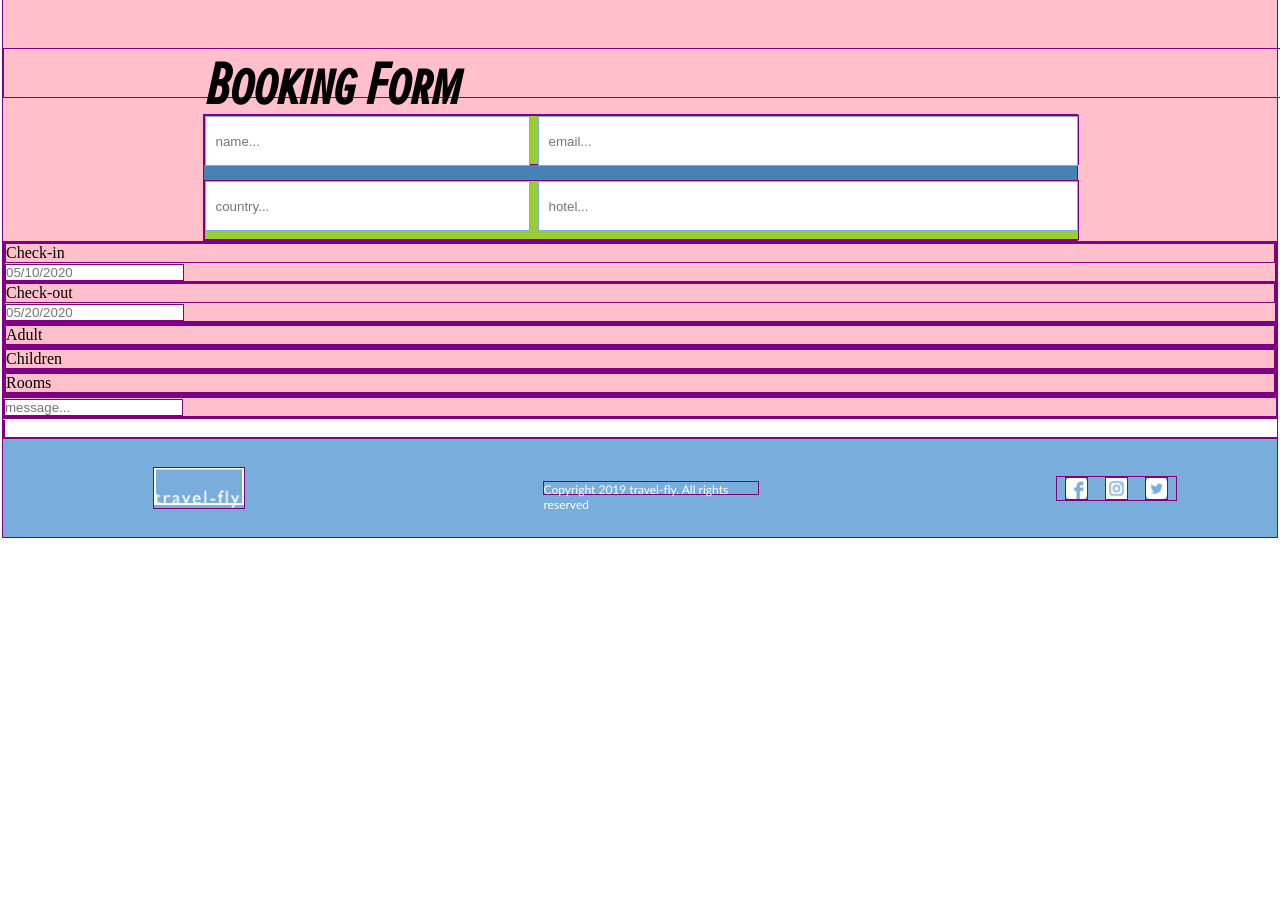
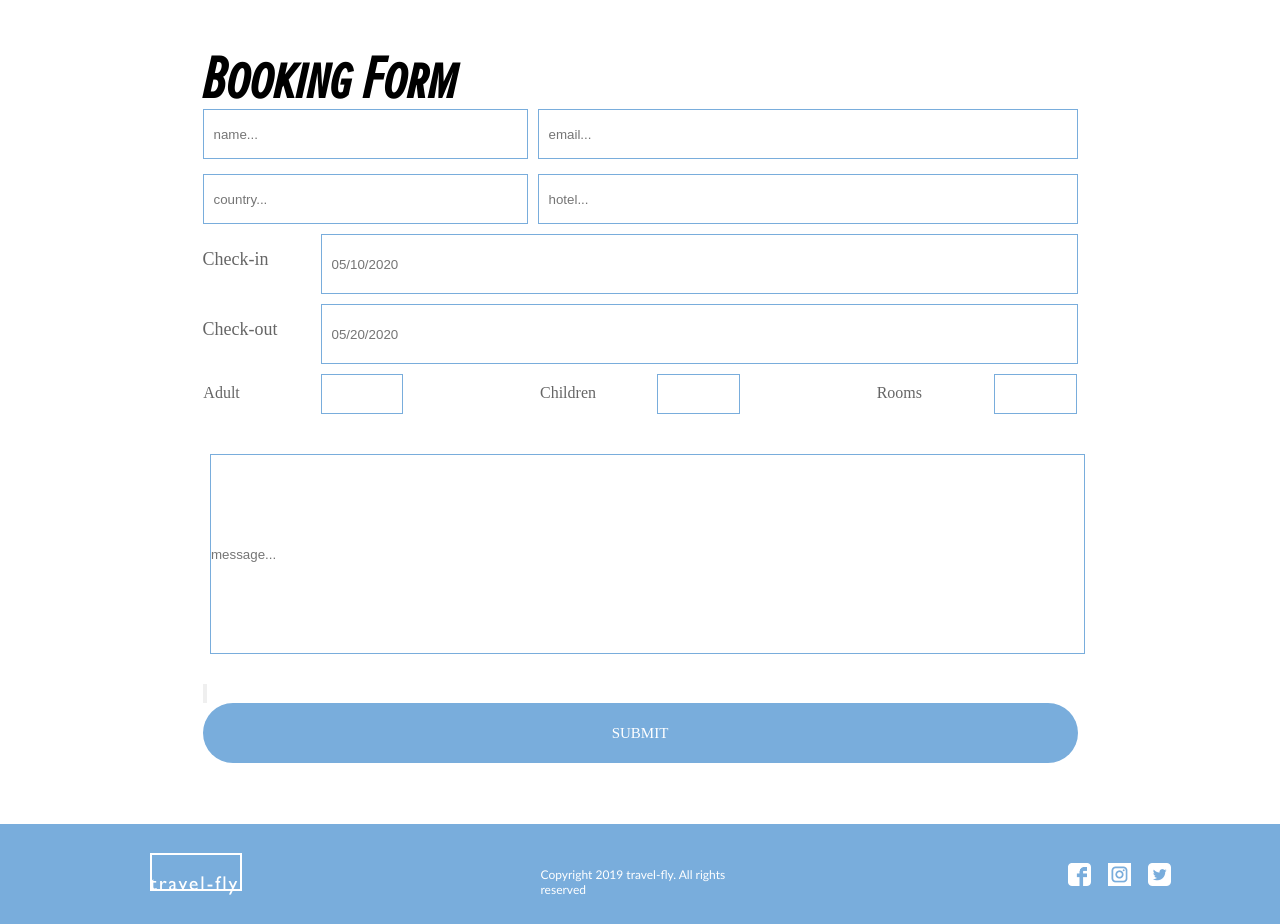
Before and after one commit to cmorgan333/homework-six, a plain HTML site: page index.html in a window 1280 px wide. Shown: the part 761-1685 px from the top of the page. Before the commit the page ends 1299 px from the top, so only its background shows below. Drawn offline with Linux system fonts and the light colour scheme; a web font is replaced by a local one.

Commit message:
home page rework
home page rework

```diff
--- a/index.html
+++ b/index.html
@@ -79,17 +79,21 @@
             placeholder="name..."
           />
 
-
-            <input
+          <input
             type="email"
             name="email"
             id="field-two"
             placeholder="email..."
-            />
-          </div>
+          />
+        </div>
 
-          <div class="field-two-container">
-          <input type="text" name="country" id="field-three" placeholder="country...">
+        <div class="field-two-container">
+          <input
+            type="text"
+            name="country"
+            id="field-three"
+            placeholder="country..."
+          />
 
           <input
             type="text"
@@ -101,24 +105,29 @@
       </div>
       <!-- ==========CHECK IN FIELDS --==========-->
 
-      <div class="checkinin-fields">
+      <div class="checkin-fields">
         <div class="check-in">
           <div class="text-one">Check-in</div>
-<!-- <div class="checkin-one"> -->
-          <input type="text" name="05/10/2020" id="field-five" placeholder="05/10/2020"
+          <!-- <div class="checkin-one"> -->
+          <input
+            type="text"
+            name="05/10/2020"
+            id="field-five"
+            placeholder="05/10/2020"
           />
         </div>
 
-          <div class="check-out">
-            <div class="text-two">
-              Check-out
-            </div>
+        <div class="check-out">
+          <div class="text-two">Check-out</div>
 
-
-          <input type="text" name="05/20/2020" id="field-six" placeholder="05/20/2020"/>
+          <input
+            type="text"
+            name="05/20/2020"
+            id="field-six"
+            placeholder="05/20/2020"
+          />
         </div>
       </div>
-
 
       <!-- ===========adult container ==========-->
 
@@ -142,24 +151,19 @@
       <!-- ========MESSAGE CONTAINER=========== -->
 
       <!-- <input type="text" name="message" id="field-seven" placeholder="message..."/>
-      <!-- </section> -->
+     </section> -->
 
+      <div class="message-container">
+        <input type="text" name="message" id="" placeholder="message..." />
+      </div>
 
-    <div class="message-container">
-      <input type="text" name="message" id="" placeholder="message...">
-    </div>
-  </section>
-<!-- ============SUBMIT BUTTON========== -->
-
+      <!-- ============SUBMIT BUTTON========== -->
 
       <div class="submit-button-container">
-        <input type="button" name="submit-button"
-        id="submit-button">
-        <!-- <div class="submit-button">SUBMIT</div> -->
+        <input type="button" name="submit-button" id="submit-button" />
+        <div class="submit-button">SUBMIT</div>
       </div>
     </section>
-
-
     <!-- ==============FOOTER CONTENT===============-->
     <footer>
       <div class="icon"></div>
--- a/scss/home/booking-form.scss
+++ b/scss/home/booking-form.scss
@@ -5,7 +5,6 @@
   display: block;
   // display: flex;
   // justify-content: space-around;
-  background-color: seagreen;
 
   h1 {
     width: 1280px;
@@ -16,7 +15,6 @@
     font-family: $font-one;
     font-size: 60px;
   }
-  background-color: pink;
 
   //   // ===============INFO FIELDS================//
 
@@ -24,7 +22,7 @@
     width: 875px;
     min-height: 60px;
     margin: 0 auto;
-    background-color: steelblue;
+    border-bottom: 20px;
 
     .field-one-container {
       width: 875px;
@@ -32,8 +30,8 @@
       // margin-left: 202px;
       // background-color: teal;
       display: flex;
+      border-bottom: 20px;
       justify-content: space-between;
-      background-color: yellowgreen;
 
       #field-one {
         width: 325px;
@@ -59,10 +57,10 @@
       margin-top: 15px;
       display: flex;
       justify-content: space-between;
+      border-bottom: 20px;
       // display: flex;
       // justify-content: space-between;
       // justify-content: space-between;
-      background-color: yellowgreen;
 
       #field-three {
         width: 325px;
@@ -81,246 +79,212 @@
       }
     }
   }
+
+  // //===================CHECK-IN FIELDS==============//
+  .checkin-fields {
+    max-width: 875px;
+    min-height: 60px;
+    margin-top: 25px;
+    margin: 0 auto;
+    display: block;
   }
 
-// //===================CHECK-IN FIELDS==============//
-// .checkin-fields {
-//   max-width: 875px;
-//   height: 140px;
-//   margin-top: 25px;
-//   display: flex;
-//   background-color: blue;
+  .check-in {
+    max-width: 875px;
+    height: 60px;
+    font-family: $font-two;
+    display: flex;
+    // margin: 0 auto;
+    // opacity: 0.6;
+    // font-size: 18px;
+    // color: $black;
+    // margin-top: 15px;
+  }
 
-//   .check-in {
-//     max-width: 150px;
-//     height: 60px;
-//     font-family: $font-two;
-//     display: flex;
-//     margin: 0 auto;
-//     // opacity: 0.6;
-//     // font-size: 18px;
-//     // color: $black;
-//     // margin-top: 15px;
-//   }
+  .text-one {
+    width: 118px;
+    height: 60px;
+    // margin-left: 202px;
+    font-family: $font-two;
+    opacity: 0.6;
+    font-size: 18px;
+    color: $black;
+    padding-top: 15px;
+  }
+  #field-five {
+    width: 757px;
+    height: 60px;
+    border: solid $blue 1px;
+    margin-bottom: 15px;
+    text-indent: 10px;
 
-//   .text-one {
-//     width: 118px;
-//     height: 60px;
-//     // margin-left: 202px;
-//     font-family: $font-two;
-//     opacity: 0.6;
-//     font-size: 18px;
-//     color: $black;
-//     padding-top: 15px;
-//   }
-
-//   // .checkin-one {
-//   //   width: 19px;
-//   //   height: 19px;
-//   //   background-image: url(../assets/icons/calendar.png);
-//   //   background-size: cover;
-//   //   background-position: center;
-//   //   background-repeat: no-repeat;
-//   // }
-
-//   #field-five {
-//     width: 757px;
-//     height: 60px;
-//     border: solid $blue 1px;
-//     margin-bottom: 15px;
-//     text-indent: 10px;
-
-//     input {
-//       text-indent: 10px;
-//     }
-//   }
+    input {
+      text-indent: 10px;
+    }
+  }
 
   //   // =======CHECKOUT FIELDS===============//
 
-//   .check-out {
-//     max-width: 875px;
-//     height: 60px;
-//     font-family: $font-two;
-//     display: flex;
-//     margin: 0 auto;
+  .check-out {
+    max-width: 875px;
+    height: 60px;
+    font-family: $font-two;
+    display: flex;
+    // margin: 0 auto;
 
-//     .text-two {
-//       width: 118px;
-//       height: 60px;
-//       font-family: $font-two;
-//       opacity: 0.6;
-//       font-size: 18px;
-//       color: $black;
-//       padding-top: 20px;
-//       margin-top: 5px;
-//     }
+    .text-two {
+      width: 118px;
+      height: 60px;
+      font-family: $font-two;
+      opacity: 0.6;
+      font-size: 18px;
+      color: $black;
+      padding-top: 20px;
+      margin-top: 5px;
+    }
 
-//     #field-six {
-//       width: 757px;
-//       height: 60px;
-//       border: solid $blue 1px;
-//       margin-bottom: 15px;
-//       text-indent: 10px;
-//       margin-top: 10px;
-//     }
-//   }
-// }
-// // ================PEOPLE FIELDS================//
+    #field-six {
+      width: 757px;
+      height: 60px;
+      border: solid $blue 1px;
+      margin-bottom: 15px;
+      text-indent: 10px;
+      margin-top: 10px;
+    }
+  }
 
-// .people-fields {
-//   max-width: 1280px;
-//   min-height: 60px;
-//   margin-top: 25px;
-//   display: flex;
-//   padding-left: 135px;
-//   padding-right: 135px;
-//   justify-content: space-around;
+  // ================PEOPLE FIELDS================//
 
-//   // ============ADULT CONTAINER==============//
-//   .adult-container {
-//     width: 200px;
-//     height: 60px;
-//     display: flex;
-//     justify-content: space-between;
+  .people-fields {
+    max-width: 1280px;
+    min-height: 60px;
+    margin-top: 25px;
+    display: flex;
+    padding-left: 135px;
+    padding-right: 135px;
+    justify-content: space-around;
+    margin-top: 20px;
 
-//     .adult-text {
-//       width: 150px;
-//       font-family: $font-two;
-//       opacity: 0.6;
-//       margin-top: 10px;
-//     }
+    // ============ADULT CONTAINER==============//
+    .adult-container {
+      width: 200px;
+      height: 60px;
+      display: flex;
+      justify-content: space-between;
 
-//     .adult-field {
-//       width: 105px;
-//       height: 40px;
-//       border: solid $blue 1px;
-//     }
-//   }
+      .adult-text {
+        width: 150px;
+        font-family: $font-two;
+        opacity: 0.6;
+        margin-top: 10px;
+      }
 
-//   // =============CHILDREN CONTAINER==========//
+      .adult-field {
+        width: 105px;
+        height: 40px;
+        border: solid $blue 1px;
+      }
+    }
 
-//   .children-container {
-//     max-width: 200px;
-//     height: 60px;
-//     display: flex;
-//     justify-content: space-between;
+    // =============CHILDREN CONTAINER==========//
 
-//     .children-text {
-//       width: 150px;
-//       font-family: $font-two;
-//       opacity: 0.6;
-//       margin-top: 10px;
-//     }
+    .children-container {
+      max-width: 200px;
+      height: 60px;
+      display: flex;
+      justify-content: space-between;
 
-//     .children-field {
-//       width: 105px;
-//       height: 40px;
-//       border: solid $blue 1px;
-//     }
-//   }
+      .children-text {
+        width: 150px;
+        font-family: $font-two;
+        opacity: 0.6;
+        margin-top: 10px;
+      }
 
-//   // ============ROOMS CONTAINER==============//
+      .children-field {
+        width: 105px;
+        height: 40px;
+        border: solid $blue 1px;
+      }
+    }
 
-//   .rooms-container {
-//     max-width: 200px;
-//     height: 60px;
-//     display: flex;
-//     justify-content: space-between;
+    // ============ROOMS CONTAINER==============//
 
-//     .rooms-text {
-//       width: 150px;
-//       font-family: $font-two;
-//       opacity: 0.6;
-//       margin-top: 10px;
-//     }
+    .rooms-container {
+      max-width: 200px;
+      height: 60px;
+      display: flex;
+      justify-content: space-between;
 
-//     .rooms-field {
-//       width: 105px;
-//       height: 40px;
-//       border: solid $blue 1px;
-//     }
-//   }
-// }
+      .rooms-text {
+        width: 150px;
+        font-family: $font-two;
+        opacity: 0.6;
+        margin-top: 10px;
+      }
+
+      .rooms-field {
+        width: 105px;
+        height: 40px;
+        border: solid $blue 1px;
+      }
+    }
+  }
+
   // // =============MESSAGE FIELD======================//
 
-// .message-container {
-//   max-width: 1280px;
-//   min-height: 200px;
-//   margin-top: 25px;
-//   margin: 0 auto;
-//   text-indent: 10px;
+  .message-container {
+    max-width: 1280px;
+    min-height: 200px;
+    margin-top: 25px;
+    margin: 0 auto;
+    text-indent: 10px;
 
-//   input {
-//     width: 875px;
-//     min-height: 200px;
-//     border: solid $blue 1px;
-//     margin-left: 202px;
+    input {
+      width: 875px;
+      min-height: 200px;
+      margin-top: 20px;
+      margin-bottom: 30px;
+      border: solid $blue 1px;
+      margin-left: 200px;
 
-//     ::placeholder {
-//       margin-left: 10px;
-//     }
-//   }
+      ::placeholder {
+        margin-left: 10px;
+      }
+    }
+  }
 
-//   // #field-seven {
-//   //   width: 875px;
-//   //   height: 200px;
-//   //   // margin-left: 202px;
-//   //   margin-left: 202px;
-//   //   border: solid $blue 1px;
-//   // }
+  // =============SUBMIT BUTTON=============//
 
-//   // #message {
-//   //   width: 875px;
-//   //   height: 200px;
-//   //   border: solid $blue 1px;
-//   //   margin-left: 202px;
-//   //   background-color: teal;
-//   //   // margin-left: 202px;
-//   //   // padding-bottom: 35p;
+  .submit-button-container {
+    max-width: 875px;
+    min-height: 140px;
+    margin: 0 auto;
+  }
 
-//   //   ::placeholder {
-//   //     margin-left: 10px;
-//   //   }
-//   // }
-
-//   // =============SUBMIT-BUTTON====================//
-
-//   .submit-button-container {
-//     max-width: 1280px;
-//     min-height: 60px;
+  .submit-button {
+    max-width: 875px;
+    min-height: 60px;
+    // margin: 0 auto;
+    background-color: $blue;
+    border-radius: 30px;
+    font-family: $font-two;
+    font-size: 15px;
+    color: $white;
+    text-align: center;
+    display: flex;
+    justify-content: center;
+    align-items: center;
+  }
+}
 //     // margin-bottom: 35px;
 //     margin-top: 35px;
 //     // background-color: $blue;
 //     // border-radius: 30px;
 //     // align-items: center;
+//     background-color: red;
 
-//     .submit-button {
-//       max-width: 875px;
-//       min-height: 60px;
-//       margin: 0 auto;
-//       background-color: $blue;
-//       border-radius: 30px;
-//       // font-family: $font-two;
-//       // font-size: 20px;
-//       // color: $white;
-//       // text-align: center;
-//       // padding-top: 15px;
-//       // // margin: 0 auto;
-//       // margin-bottom: 30px;
-//     }
-
-//     p {
-//       font-family: $font-two;
-//       font-size: 20px;
-//       color: $white;
-//       height: 20px;
-//       width: 30px;
-//       text-align: center;
-//       padding-top: 15px;
-//       margin: 0 auto;
-//     }
-//   }
-// }
+//
 
 // ===========RESPONSIVENESS==========//
 
--- a/scss/home/footer.scss
+++ b/scss/home/footer.scss
@@ -18,7 +18,7 @@ footer {
   }
 
   .copywright {
-    width: 216px;
+    width: 220px;
     height: 14px;
     font-family: "Gill Sans", "Gill Sans MT", Calibri, "Trebuchet MS",
       sans-serif;
--- a/scss/structure.scss
+++ b/scss/structure.scss
@@ -2,7 +2,7 @@
   margin: 0;
   padding: 0;
   box-sizing: border-box;
-  border: solid purple 1px;
+  // border: solid purple 1px;
 }
 
 html,
```
Also changed, not shown: css/styles.css. Lines whose indentation alone changed are shown as unchanged.
